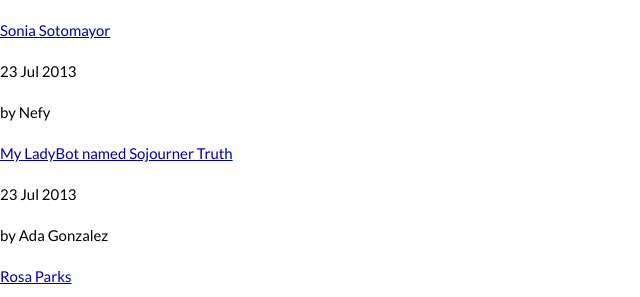
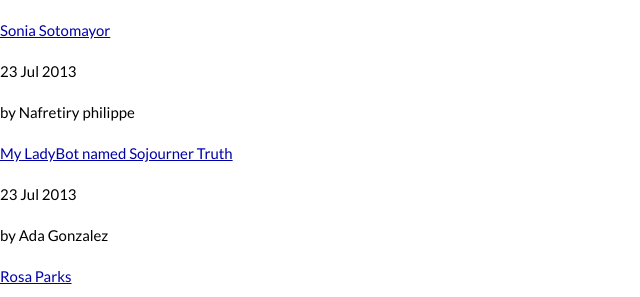
Before and after one commit to WavesofChange/woc-jekyll, a Jekyll site: the page built from index.html, in a window 1280 px wide. Shown: the part 1287-1584 px from the top of the page, without its empty margins (0-640 px from the left). Built offline with Jekyll 4.4.1, drawn with Linux system fonts in a browser that asks for light colours.

```diff
--- a/_posts/2013-07-23-labybot-sojourner-truth.html
+++ b/_posts/2013-07-23-labybot-sojourner-truth.html
@@ -1,7 +1,7 @@
 ---
 layout: post
 title:  "My LadyBot named Sojourner Truth"
-author: Nefy
+author: Nafretiry philippe
 date:   2013-07-23
 categories: news
 ---
```
